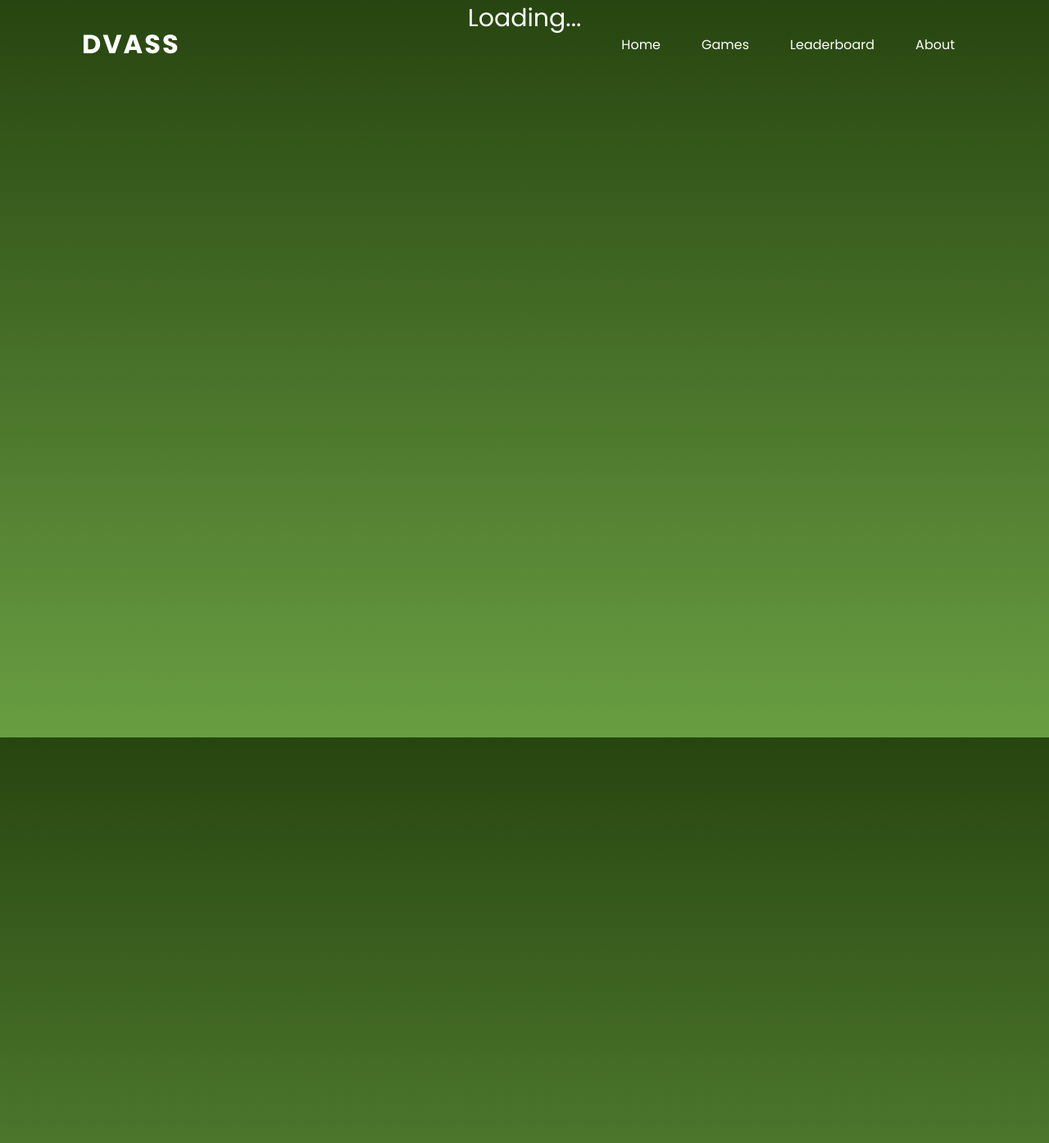
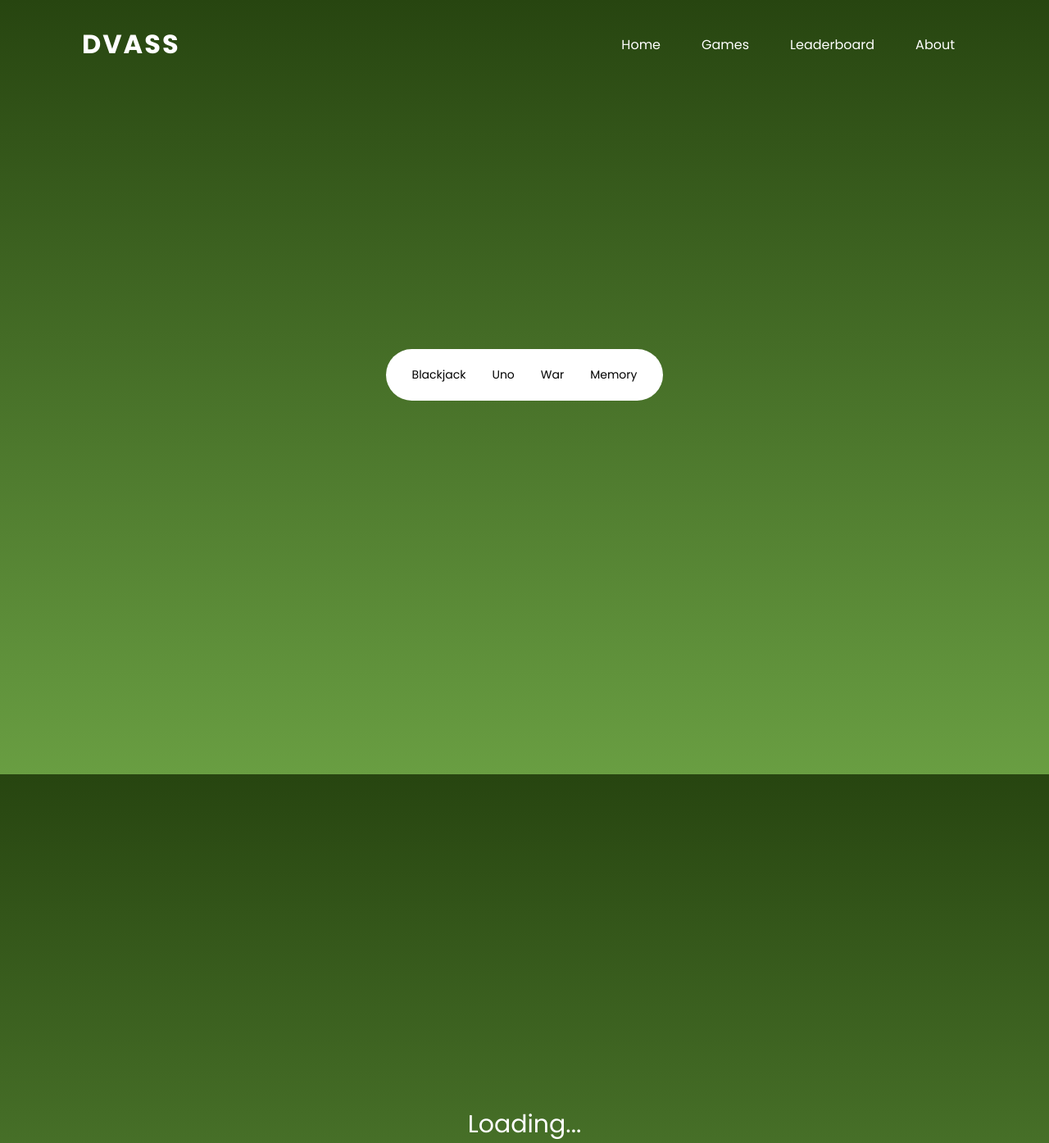
Before and after one commit to SRIHITAKOTT1213/DVASS, a Jekyll site: the page built from _pages/leaderboard.md, in a window 1280 px wide. Shown: the whole page at 82% size. Built offline with Jekyll 4.4.1, drawn with Linux system fonts in a browser that asks for light colours; a script that is not in the unit is left out.

```diff
--- a/_pages/leaderboard.md
+++ b/_pages/leaderboard.md
@@ -94,6 +95,14 @@
         <li><a href="{{ site.baseurl }}/about">About</a></li>
     </ul>
 </header>
+<section>
+    <ul>
+        <li><a href="{{ site.baseurl }}/index">Blackjack</a></li>
+        <li><a href="{{ site.baseurl }}/games">Uno</a></li>
+        <li><a href="{{ site.baseurl }}/leaderboard/">War</a></li>
+        <li><a href="{{ site.baseurl }}/about">Memory</a></li>
+    </ul>
+</section>
 <p id="loading_text">Loading...</p>
 <section id="table_content_blackjack" style="color:white;display:none;">
     <table id="flaskTable" class="table table-striped nowrap" style="width:100%">
```
Also changed, not shown: other parts of _pages/leaderboard.md (+1 -0 lines).
